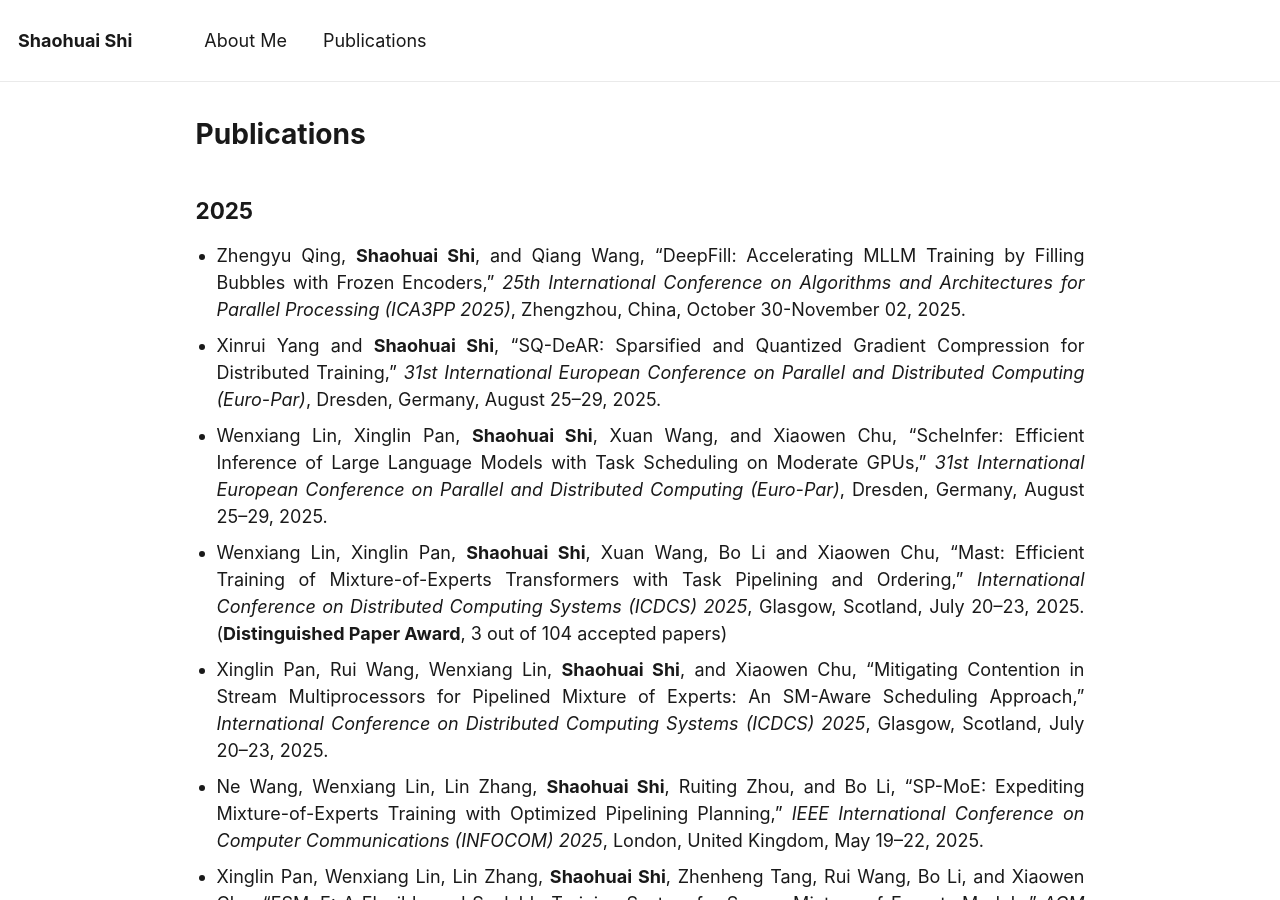
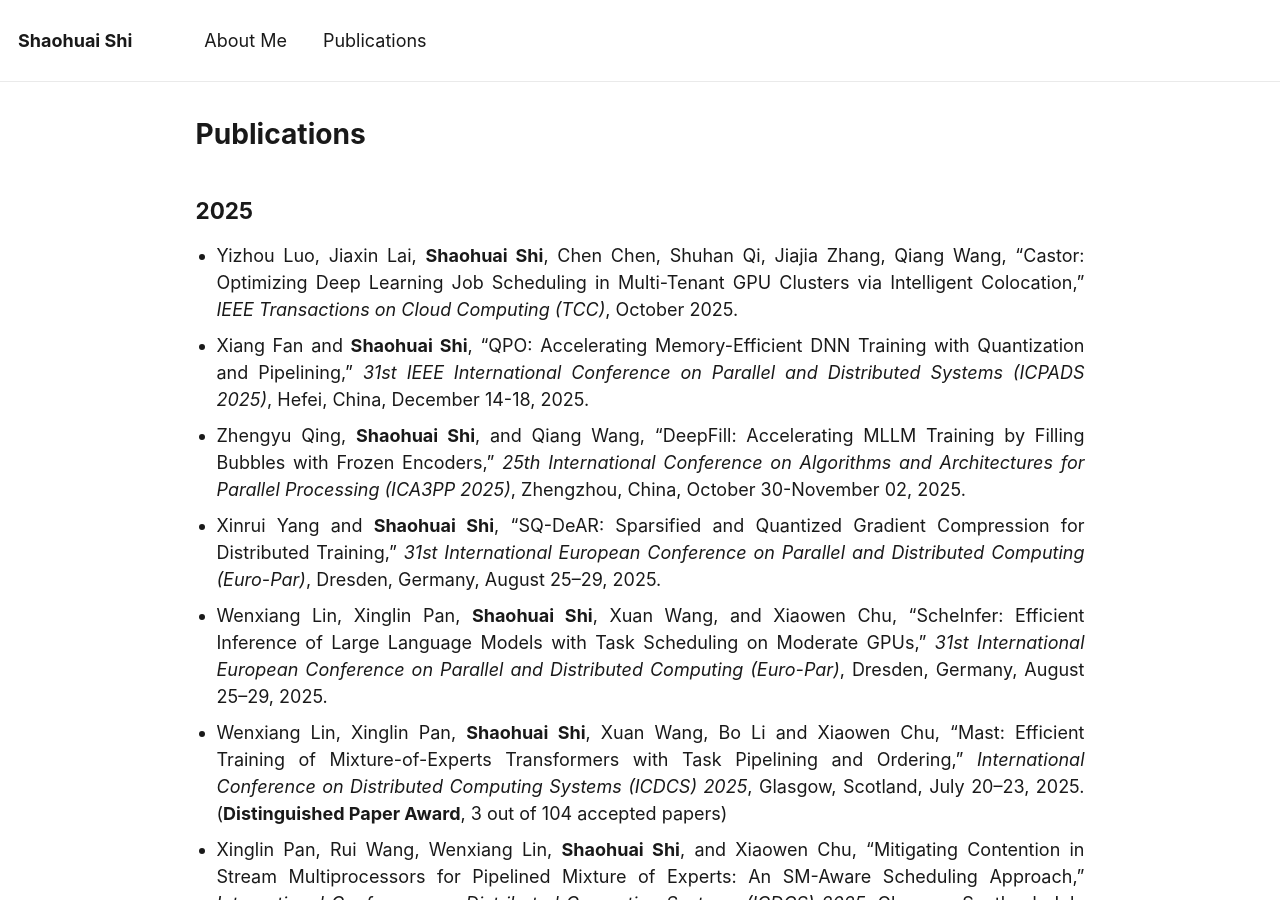
Before and after one commit to shaohuais/shaohuais.github.io, a Jekyll site: the page built from _pages/publications.md, in a window 1280 px wide and 900 px high. Built offline with Jekyll 4.4.1, drawn with Linux system fonts in a browser that asks for light colours.

Commit message:
update pubs

```diff
--- a/_pages/publications.md
+++ b/_pages/publications.md
@@ -14,6 +14,8 @@ author_profile: false
 Publications
 ======
 ## 2025
+- Yizhou Luo, Jiaxin Lai, **Shaohuai Shi**, Chen Chen, Shuhan Qi, Jiajia Zhang, Qiang Wang, "Castor: Optimizing Deep Learning Job Scheduling in Multi-Tenant GPU Clusters via Intelligent Colocation," *IEEE Transactions on Cloud Computing (TCC)*, October 2025.
+- Xiang Fan and **Shaohuai Shi**, "QPO: Accelerating Memory-Efficient DNN Training with Quantization and Pipelining," *31st IEEE International Conference on Parallel and Distributed Systems (ICPADS 2025)*, Hefei, China, December 14-18, 2025.
 - Zhengyu Qing, **Shaohuai Shi**, and Qiang Wang, "DeepFill: Accelerating MLLM Training by Filling Bubbles with Frozen Encoders," *25th International Conference on Algorithms and Architectures for Parallel Processing (ICA3PP 2025)*, Zhengzhou, China, October 30-November 02, 2025.
 - Xinrui Yang and **Shaohuai Shi**, "SQ-DeAR: Sparsified and Quantized Gradient Compression for Distributed Training," *31st International European Conference on Parallel and Distributed Computing (Euro-Par)*, Dresden, Germany, August 25–29, 2025.
 - Wenxiang Lin, Xinglin Pan, **Shaohuai Shi**, Xuan Wang, and Xiaowen Chu, "ScheInfer: Efficient Inference of Large Language Models with Task Scheduling on Moderate GPUs," *31st International European Conference on Parallel and Distributed Computing (Euro-Par)*, Dresden, Germany, August 25–29, 2025.
```
